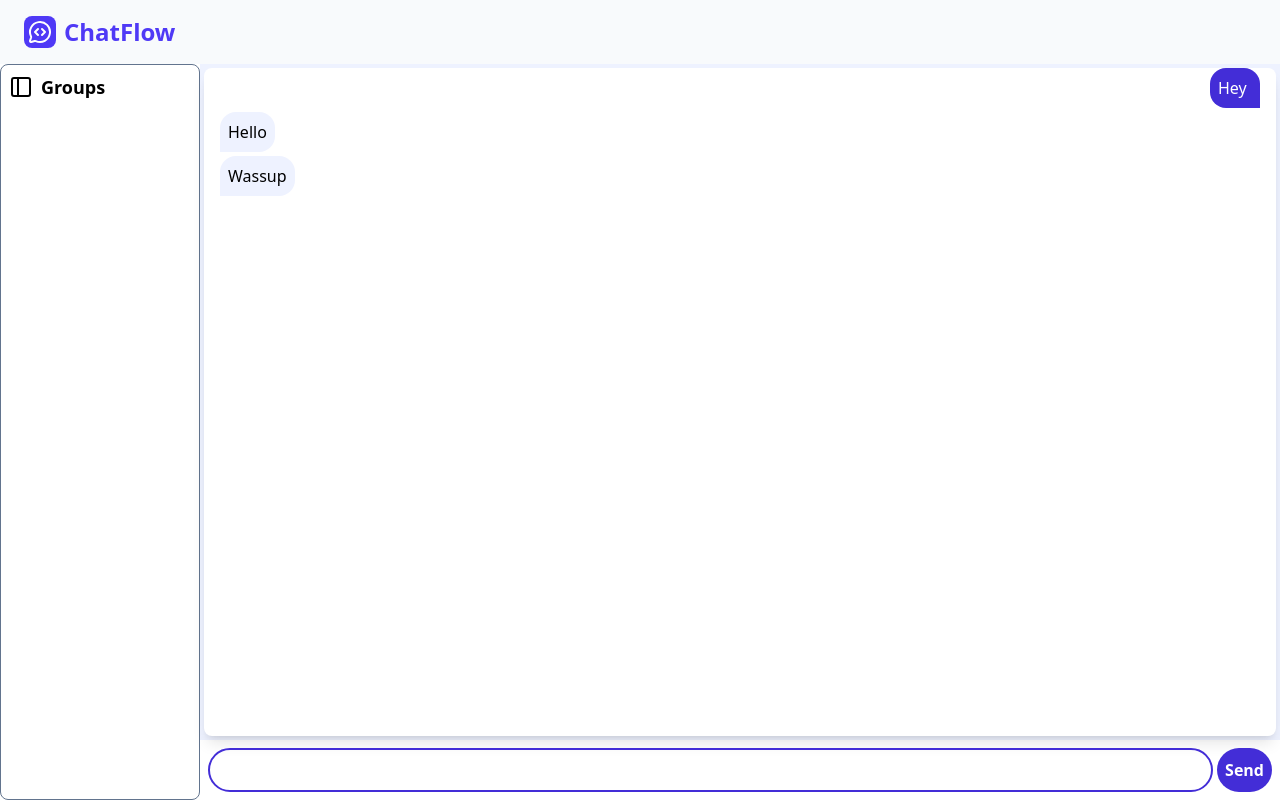
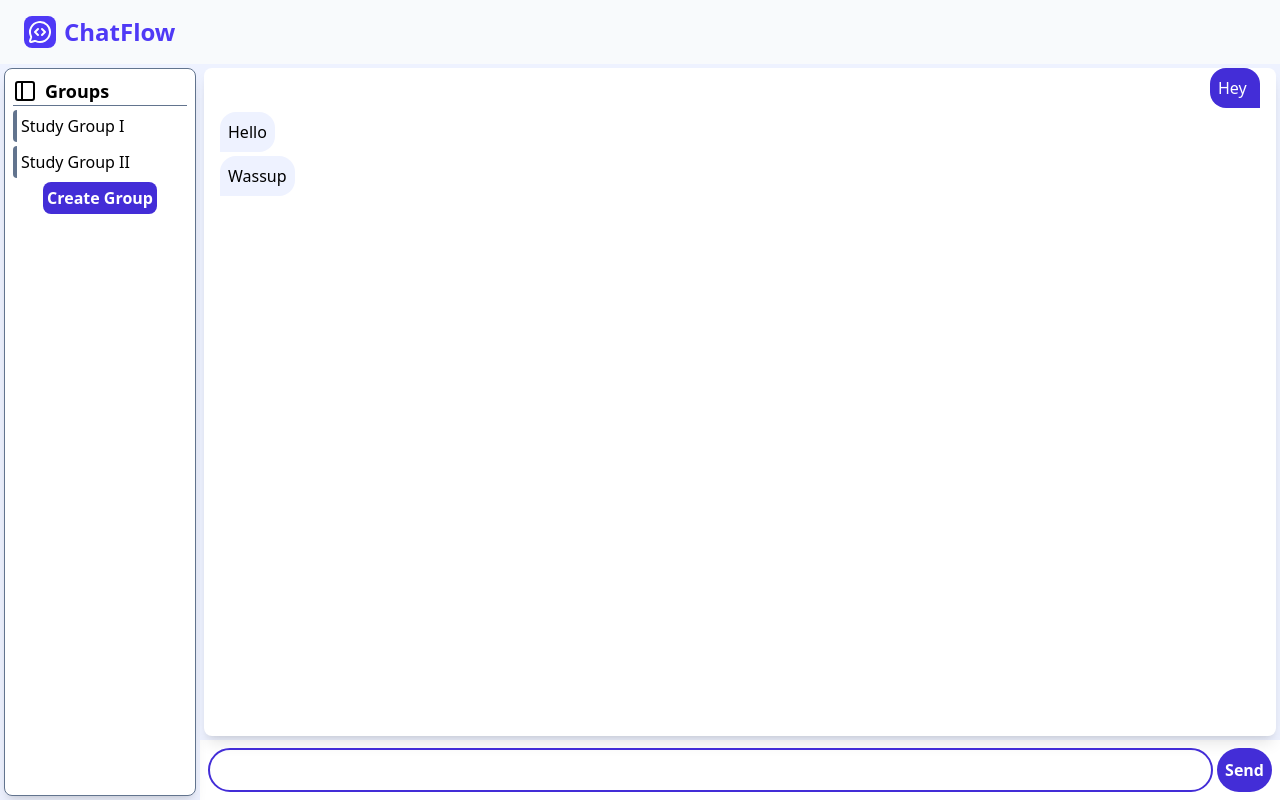
Before and after one commit to ddennis18/realtime-chatting, a React (Vite) app in the folder frontend/: page /chat in a window 1280 px wide. Built offline with nearby package versions, Linux system fonts and the light colour scheme.

Commit message:
feat: added create group button and implemented group card in the side bar

```diff
--- a/frontend/src/components/Sidebar.jsx
+++ b/frontend/src/components/Sidebar.jsx
@@ -1,12 +1,25 @@
 import { SidebarIcon } from "lucide-react";
+import { useUser } from "../context/UserContext";
+import { useEffect } from "react";
+import GroupCard from "./GroupCard";
 
 const Sidebar = () => {
+  const { groups } = useUser();
+
   return (
-    <div className="hidden md:block max-w-[200px] min-w-[150px] w-full min-h-[300px]">
-      <div className="h-full p-2 border rounded-lg border-slate-500">
-        <div className="flex flex-row gap-2 items-center">
+    <div className="hidden md:block max-w-[200px] min-w-[150px] w-full min-h-[300px] bg-indigo-50 p-1">
+      <div className="h-full p-2 border rounded-lg bg-white border-slate-500 shadow-lg space-y-1">
+        <div className="flex flex-row gap-2 items-center border-b border-slate-500">
           <SidebarIcon />
           <h2 className="text-lg font-semibold">Groups</h2>
+        </div>
+        <div className="flex flex-col items-center space-y-1">
+          {groups.map((g) => {
+            return <GroupCard {...g} />;
+          })}
+          <button className="bg-indigo-700 font-semibold p-1 rounded-lg text-white">
+            Create Group
+          </button>
         </div>
       </div>
     </div>
```
